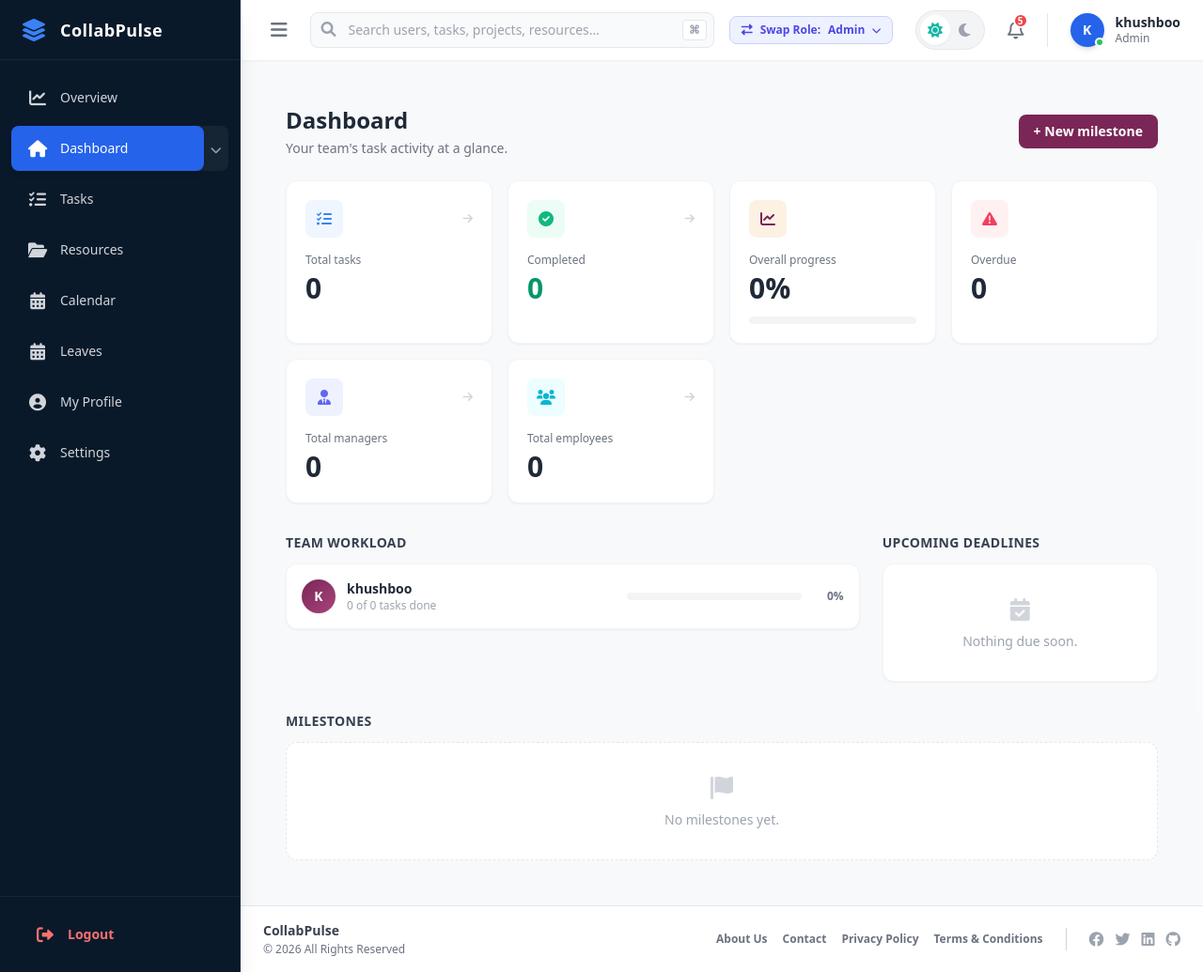
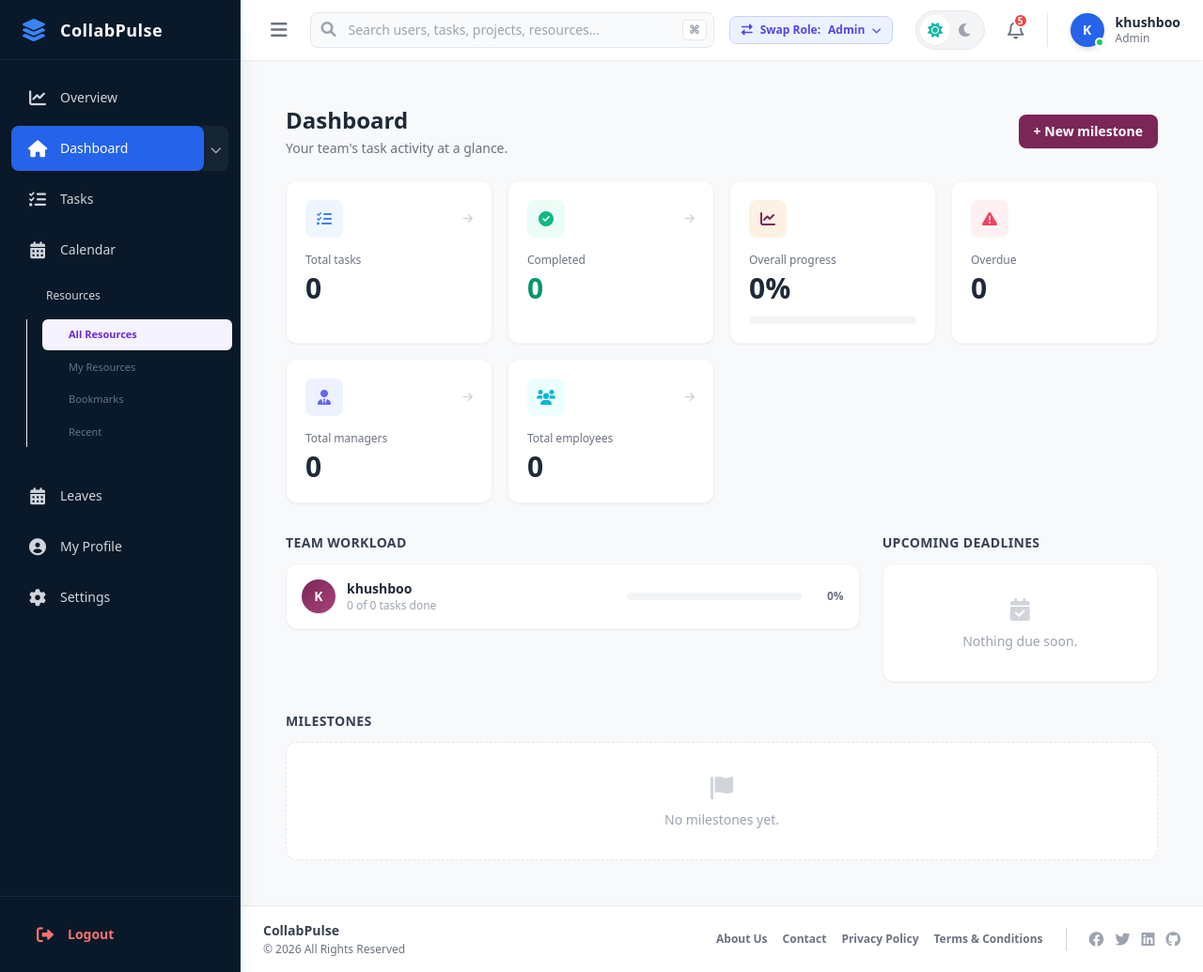
Before and after one commit to pushparaj28/team-management-, a Django app: page /tasks/ in a window 1280 px wide. Shown: the whole page at 94% size. Run offline with Django 5.2, Linux system fonts and the light colour scheme; a user stored in the database is signed in; data comes from the database, SQL or seed files in the repository; data that the repository does not hold is empty; some libraries are stand-ins or nearby versions.

Commit message:
updated resouce

```diff
--- a/Team_management/urls.py
+++ b/Team_management/urls.py
@@ -14,6 +14,7 @@ urlpatterns = [
     path('tasks/', include('tasks.urls')),
     path('resources/', include('resource.urls')),
     path('', RedirectView.as_view(pattern_name='accounts:login'), name='home'),
+
 ]
 
 
--- a/templates/base.html
+++ b/templates/base.html
@@ -109,21 +109,46 @@
             <span class="sidebar-text ml-2">Tasks</span>
         </a>
 
-        <!-- Resources Tab -->
-        {% url 'resource:list' as resource_url %}
-        <a href="{{ resource_url }}"
-            class="flex items-center px-3 py-2.5 mx-1 mb-1 text-sm font-medium rounded-lg transition-colors whitespace-nowrap {% if request.path == resource_url %}bg-blue-600 text-white shadow-md{% else %}text-gray-300 hover:text-white hover:bg-white/10{% endif %}">
-            <i class="fas fa-folder-open text-lg w-8 text-center flex-shrink-0"></i>
-            <span class="sidebar-text ml-2">Resources</span>
-        </a>
-
-
         {% url 'tasks:calendar' as calendar_url %}
         <a href="{{ calendar_url }}"
             class="flex items-center px-3 py-2.5 mx-1 text-sm font-medium rounded-lg transition-colors whitespace-nowrap {% if request.path == calendar_url %}bg-blue-600 text-white shadow-md{% else %}text-gray-300 hover:text-white hover:bg-white/10{% endif %}">
             <i class="fas fa-calendar-days text-lg w-8 text-center flex-shrink-0"></i>
             <span class="sidebar-text ml-2">Calendar</span>
         </a>
+
+         <!-- RESOURCES -->
+<a href="{% url 'resource:list' %}" class="sidebar-link active flex items-center gap-3 px-3 py-2.5 rounded-lg text-[12px]">
+    <i data-lucide="folder-open" class="w-[17px]"></i>
+    <span class="sidebar-text">Resources</span>
+</a>
+
+<!-- RESOURCE SUBMENU -->
+<div class="ml-5 pl-4 border-l border-slate-200 mt-1 space-y-0.5">
+
+    <a href="{% url 'resource:list' %}" class="flex items-center gap-2 px-2 py-2 rounded-md text-[11px] text-violet-700 bg-violet-50 font-semibold">
+        <i data-lucide="grid-2x2" class="w-3 h-3"></i>
+        <span class="sidebar-text">All Resources</span>
+    </a>
+
+    <a href="{% url 'resource:list' %}?mine=1" class="flex items-center gap-2 px-2 py-2 rounded-md text-[11px] text-slate-500 hover:bg-slate-50">
+        <i data-lucide="user" class="w-3 h-3"></i>
+        <span class="sidebar-text">My Resources</span>
+    </a>
+
+    <a href="{% url 'resource:list' %}?bookmarks=1" class="flex items-center gap-2 px-2 py-2 rounded-md text-[11px] text-slate-500 hover:bg-slate-50">
+        <i data-lucide="bookmark" class="w-3 h-3"></i>
+        <span class="sidebar-text">Bookmarks</span>
+    </a>
+
+    <a href="{% url 'resource:list' %}?recent=1" class="flex items-center gap-2 px-2 py-2 rounded-md text-[11px] text-slate-500 hover:bg-slate-50">
+        <i data-lucide="clock" class="w-3 h-3"></i>
+        <span class="sidebar-text">Recent</span>
+    </a>
+
+</div>
+
+<div class="h-4"></div>
+
 
         <!-- Leaves -->
         {% url 'tasks:leave_list' as leaves_url %}
```
